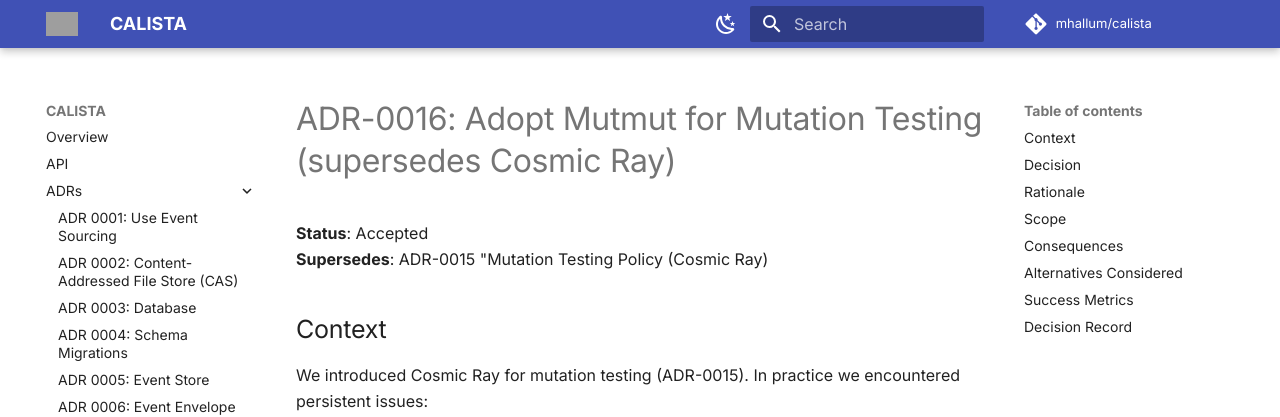
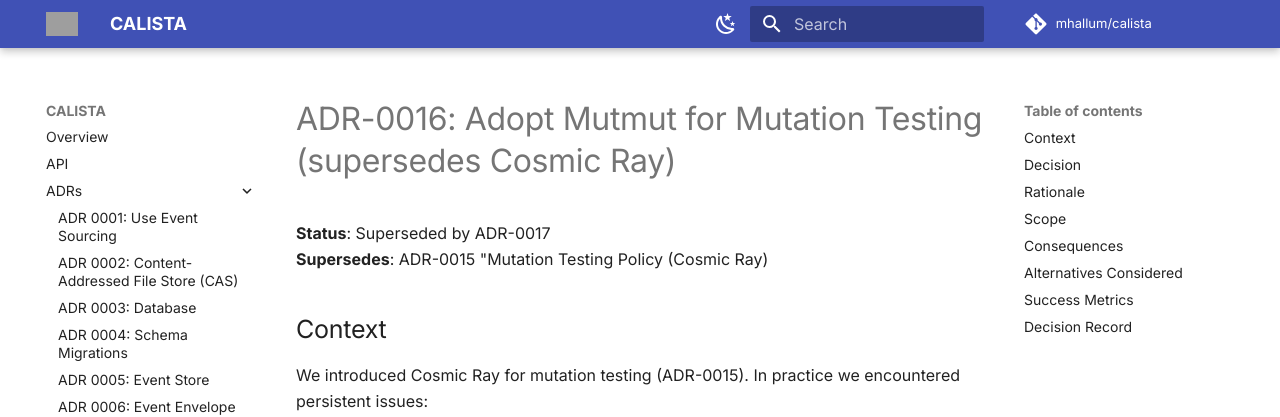
Before and after one commit to mhallum/calista, an MkDocs documentation site: the page built from docs/dev/adr/0016-adopt-mutmut-for-mutation-testing.md, in a window 1280 px wide and 900 px high. Shown: the top 417 px of the window. Built offline with MkDocs 1.6.1 and Material for MkDocs 9.7.7, drawn with Linux system fonts in a browser that asks for light colours; comment, search, counter and statistics services are not loaded; grey boxes are pictures that could not be loaded.

Commit message:
docs(adr): :memo: update status of ADR-0016 to superseded by ADR-0017

```diff
--- a/docs/dev/adr/0016-adopt-mutmut-for-mutation-testing.md
+++ b/docs/dev/adr/0016-adopt-mutmut-for-mutation-testing.md
@@ -1,6 +1,6 @@
 # ADR-0016: Adopt Mutmut for Mutation Testing (supersedes Cosmic Ray)
 
-**Status**: Accepted <br>
+**Status**: Superseded by ADR-0017 <br>
 **Supersedes**: ADR-0015 "Mutation Testing Policy (Cosmic Ray)
 
 ## Context
```
